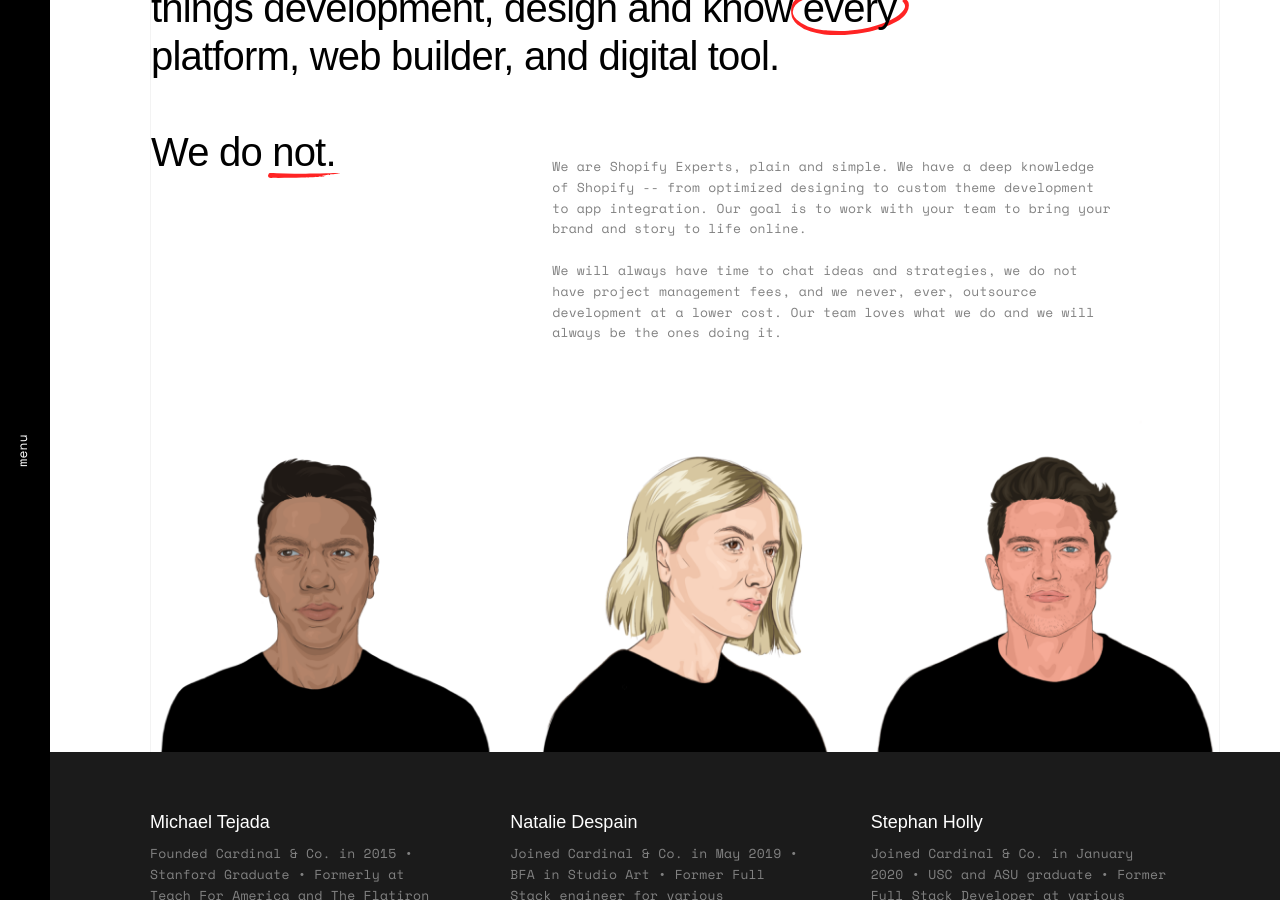
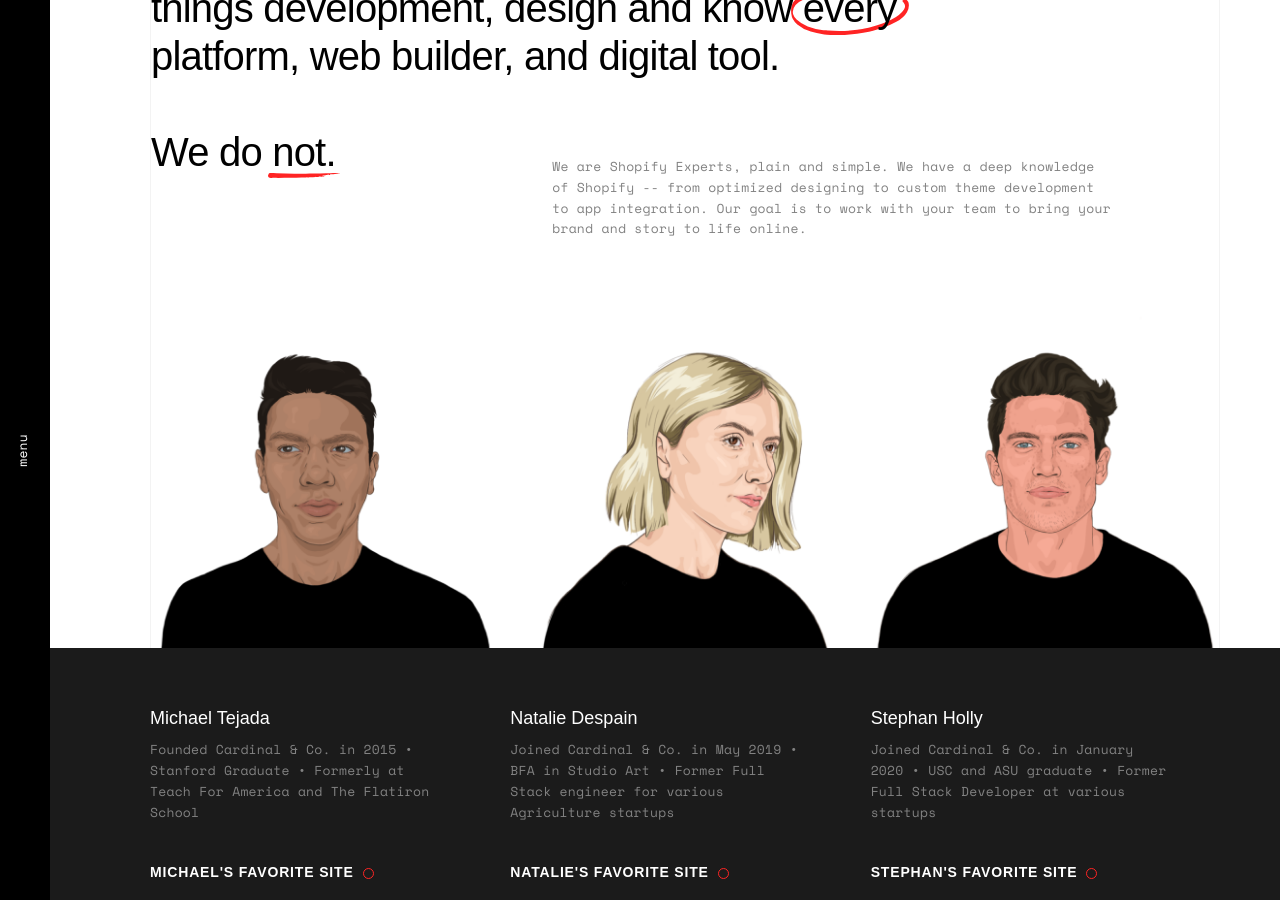
Before and after one commit to cardinal-designs/cardinal-co, a Jekyll site: the page built from about.html, in a window 1280 px wide and 900 px high, scrolled down 1084 px. Built offline with Jekyll 4.4.1, drawn with Linux system fonts in a browser that asks for light colours; some web fonts are replaced.

Commit message:
copy update

```diff
--- a/about.html
+++ b/about.html
@@ -47,7 +47,7 @@
             </span>
           </span>
         </h3>
-        <p>We are Shopify Experts, plain and simple. We have a deep knowledge of Shopify -- from optimized designing to custom theme development to app integration. Our goal is to work with your team to bring your brand and story to life online.<br><br>We will always have time to chat ideas and strategies, we do not have project management fees, and we never, ever, outsource development at a lower cost. Our team loves what we do and we will always be the ones doing it.</p>
+        <p>We are Shopify Experts, plain and simple. We have a deep knowledge of Shopify -- from optimized designing to custom theme development to app integration. Our goal is to work with your team to bring your brand and story to life online.</p>
 
         <div class="about-content__grid">
 
```
Also changed, not shown: other parts of about.html (+1 -1 lines).
